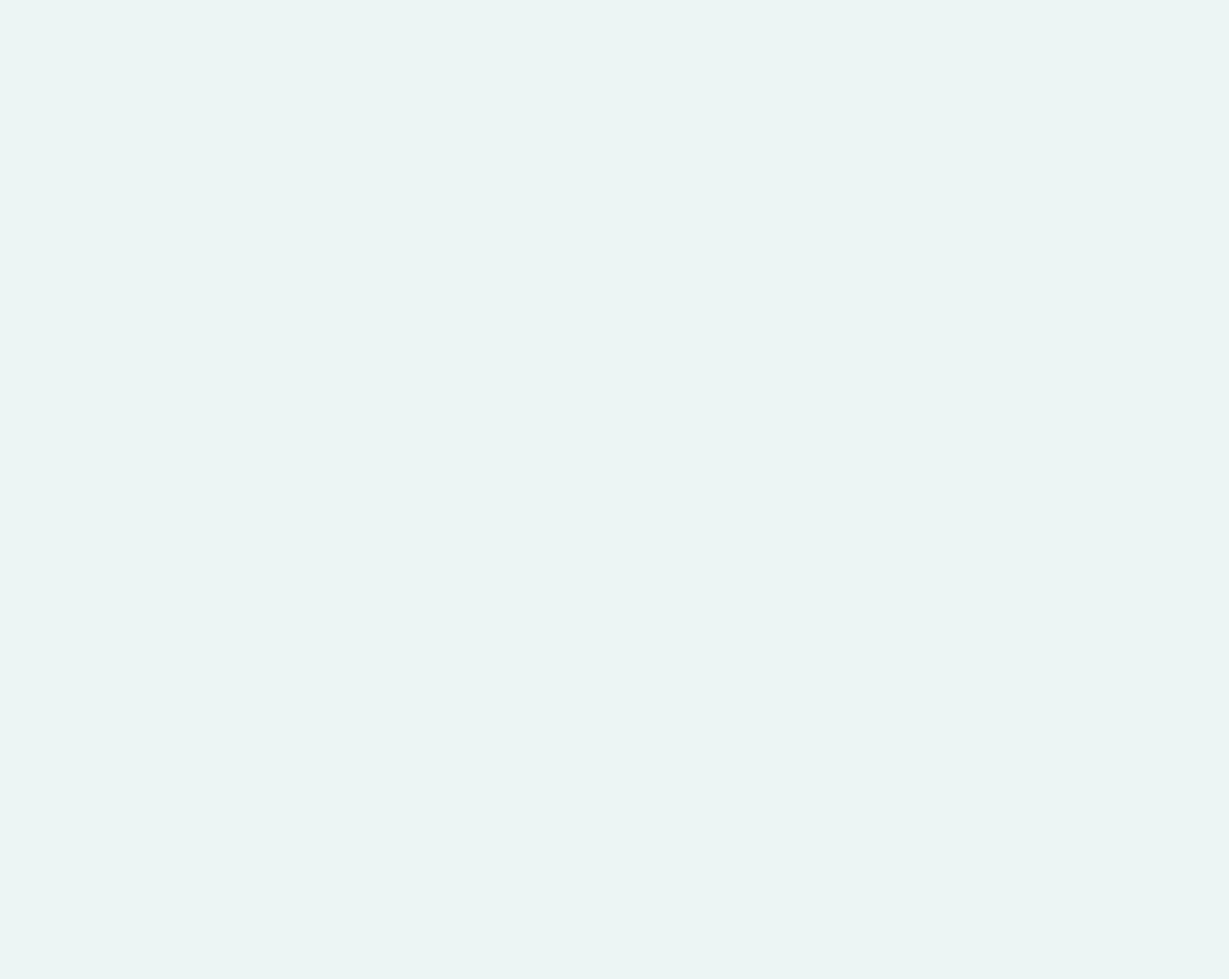
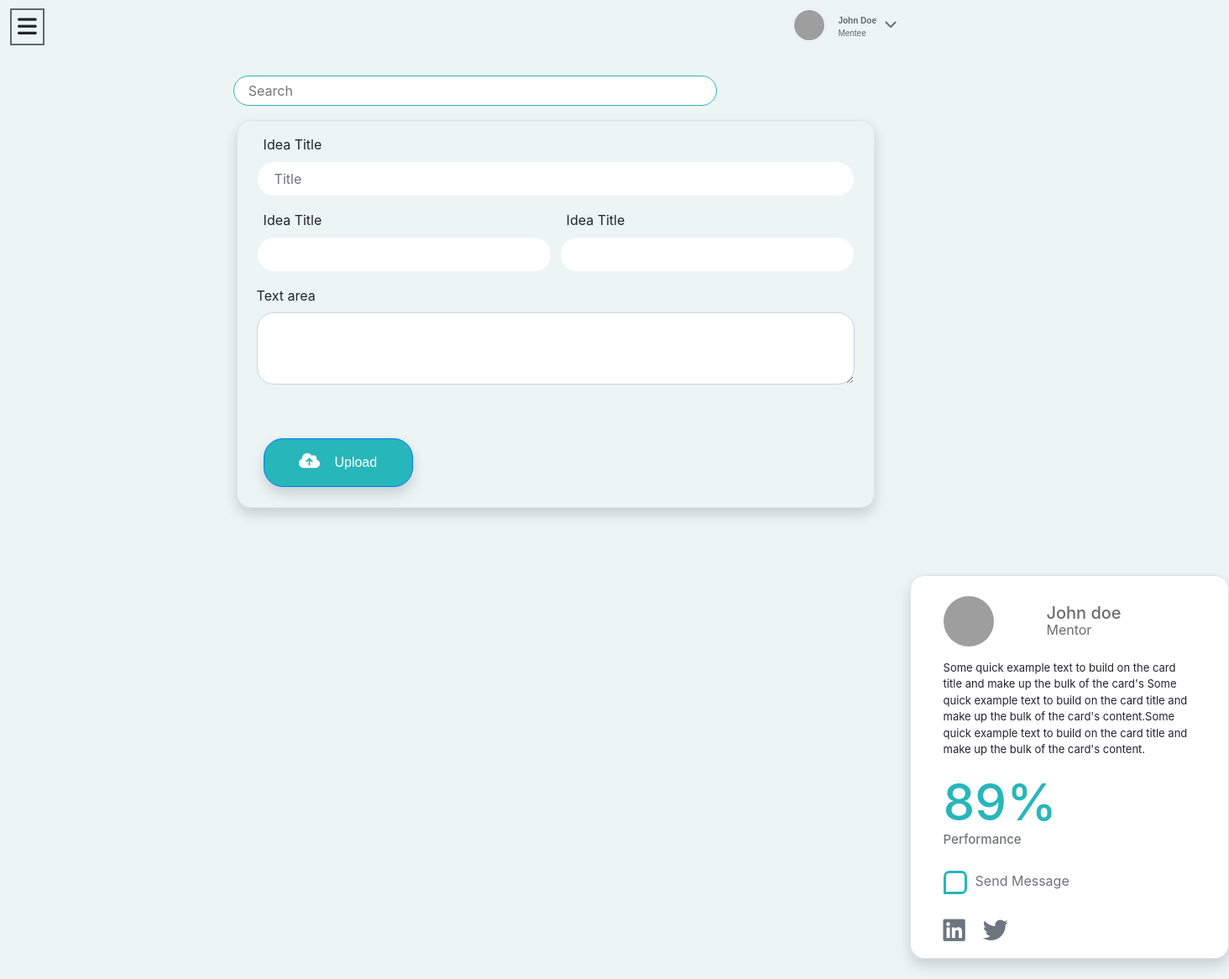
Before and after one commit to ezeugwadavid/ideahub, a React (Create React App) app: page /groups in a window 1280 px wide. Shown: the whole page at 84% size, 1464 px wide, since content can reach past the window. Before the commit the page ends 800 px from the top, so only its background shows below. Built offline with nearby package versions, Linux system fonts and the light colour scheme; grey boxes are pictures that could not be loaded.

Commit message:
groups page in progress

```diff
--- a/src/App.js
+++ b/src/App.js
@@ -3,6 +3,7 @@ import {BrowserRouter as Router, Route } from 'react-router-dom';
 import Dashboard from './components/dashboard/Dashboard';
 import Messages from './components/messages/Messages';
 import Ideas from './components/ideas/Ideas';
+import Groups from './components/groups-addIdea/Groups';
 import './Navigation.css';
 import './App.css';
 
@@ -14,9 +15,9 @@ function App() {
       <Route exact path="/" component={Dashboard} />
       <Route exact path="/messages" component={Messages} />
       <Route exact path="/ideas" component={Ideas} />
-      {/* <Route exact path="/groups" component={Groups} />
-      <Route exact path="/mentors" component={Mentors} />
-      <Route exact path="/settings" component={Settings} /> */}
+       <Route exact path="/groups" component={Groups} />
+      {/* <Route exact path="/mentors" component={Mentors} />
+      <Route exact path="/settings" component={Settings} />  */}
 
 
 
--- /dev/null
+++ b/src/Groups.css
@@ -0,0 +1,56 @@
+.form-content{
+    margin-left: 22%;
+}
+
+.form-group input[type="text"] {
+
+    -webkit-border-radius: 20px;
+    -moz-border-radius: 20px;
+    border-radius: 20px;
+    border: 1px solid #ECF4F4;
+    color: #a0d18c;
+    width: 100%;
+    height: 40px;
+    padding: 20px;
+  }
+
+  .form-group input[type="text"]:focus {
+    outline: none;
+    border: 1px solid #27b6ba;
+    color: black;
+  }
+
+  textarea {
+    -webkit-border-radius: 20px;
+    -moz-border-radius: 20px;
+    border-radius: 20px !important;
+    border: 1px solid #ECF4F4;
+    color: #a0d18c;
+    padding: 20px;
+
+  }
+
+  button{
+    border-radius: 23px !important;
+    font-family: sans-serif !important;
+
+  }
+
+  .btn-primary{
+      background-color: #27b6ba;
+  }
+
+  .fa-cloud-upload-alt{
+      font-size: 20px !important;
+  }
+
+  .add-idea-card{
+      position: relative;
+      left: 70%;
+      top: 20%;
+
+  }
+
+  .add-Idea {
+      height: 70% !important;
+  }
--- a/src/Idea.css
+++ b/src/Idea.css
@@ -1,16 +1,22 @@
 .idea-name{
     position: relative;
-    right: 3.7rem;
+    right: 3.8rem;
+
 }
 
 .submit-date{
     position: relative;
-    left: 1rem;
+    left: 0rem;
 
 }
 
 .small{
     font-size: 13px;
+}
+
+.status{
+    position: relative;
+    right: 7rem;
 }
 
 .badge-primary{
@@ -59,6 +65,11 @@
 
 .border{
     border-radius: 17px;
+
+}
+
+.list-group li{
+    border-color: white;
 }
 
 .idea-desc{
--- a/src/Navigation.css
+++ b/src/Navigation.css
@@ -139,7 +139,7 @@ nav {
   overflow-y: hidden; /* Disable vertical scroll */
 }
 
-input[type="text"] {
+  input[type="search"] {
   position: relative;
   right: 1.2%;
   -webkit-border-radius: 20px;
@@ -152,7 +152,7 @@ input[type="text"] {
   padding: 20px;
 }
 
-input[type="text"]:focus {
+ input[type="search"]:focus {
   outline: none;
   border: 1px solid #27b6ba;
   color: black;
@@ -393,7 +393,7 @@ input[type="text"]:focus {
 
   }
 
-  input[type="text"] {
+  input[type="search"] {
     position: relative;
     top: 70px;
     left: 13%;
@@ -407,7 +407,7 @@ input[type="text"]:focus {
     padding: 17px;
   }
 
-  input[type="text"]:focus {
+  input[type="search"]:focus {
     outline: none;
     border: 1px solid #27b6ba;
     color: black;
@@ -580,7 +580,7 @@ nav {
   overflow-y: hidden; /* Disable vertical scroll */
 }
 
-input[type="text"] {
+input[type="search"] {
   position: relative;
   right: 2%;
   -webkit-border-radius: 20px;
@@ -593,7 +593,7 @@ input[type="text"] {
   padding: 20px;
 }
 
-input[type="text"]:focus {
+input[type="search"]:focus {
   outline: none;
   border: 1px solid #27b6ba;
   color: black;
@@ -833,7 +833,7 @@ input[type="text"]:focus {
 
   }
 
-  input[type="text"] {
+  input[type="search"] {
     position: relative;
     top: 70px;
     left: 13%;
@@ -847,7 +847,7 @@ input[type="text"]:focus {
     padding: 17px;
   }
 
-  input[type="text"]:focus {
+  input[type="search"]:focus {
     outline: none;
     border: 1px solid #27b6ba;
     color: black;
@@ -1804,7 +1804,7 @@ nav {
   overflow-y: hidden; /* Disable vertical scroll */
 }
 
-input[type="text"] {
+input[type="search"] {
   position: relative;
   right: 2%;
   -webkit-border-radius: 20px;
@@ -1817,7 +1817,7 @@ input[type="text"] {
   padding: 20px;
 }
 
-input[type="text"]:focus {
+input[type="search"]:focus {
   outline: none;
   border: 1px solid #27b6ba;
   color: black;
--- a/src/components/dashboard/Navigation.js
+++ b/src/components/dashboard/Navigation.js
@@ -56,7 +56,7 @@ class Navigation extends Component {
             ></i>
           </span>
           <div className="topnav">
-            <input className="search" placeholder="Search" type="text"></input>
+            <input className="search" placeholder="Search" type="search"></input>
 
             <div className="rounded">
               <i className="fa fa-bell" aria-hidden="true"></i>
--- /dev/null
+++ b/src/components/groups-addIdea/GroupContent.js
@@ -0,0 +1,98 @@
+import React, { Component } from 'react'
+
+ class GroupContent extends Component {
+    render() {
+        return (
+            <div className="container form-content">
+                <div className="row">
+                    <div className="col-8 shadow border ">
+                <form className="m-2 mt-3">
+  <div className="form-row">
+  <div className="form-group col-12">
+    <label className="ml-2" for="inputAddress">Idea Title</label>
+    <input type="text" className="form-control" id="inputAddress" placeholder="Title" />
+  </div>
+    <div className="form-group col-md-6">
+      <label className="ml-2" for="inputEmail4">Idea Title</label>
+      <input type="text" className="form-control" id="inputEmail4" />
+    </div>
+    <div className="form-group col-md-6">
+      <label className="ml-2" for="inputPassword4">Idea Title</label>
+      <input type="text" className="form-control" id="inputPassword4" />
+    </div>
+
+    <div className="form-group col-12">
+    <label for="exampleFormControlTextarea1">Text area</label>
+    <textarea className="form-control" id="exampleFormControlTextarea1" rows="3"></textarea>
+  </div>
+
+
+  </div>
+
+
+  <button type="submit" className="btn ml-2 mt-5 w-25  mr-2 p-3 shadow mb-3  btn-primary"> <i className="fas fa-cloud-upload-alt"></i> Upload</button>
+</form>
+</div>
+<div className="col-sm-4 ml-1 right-card add-idea-card   mb-4 shadow  border bg-white">
+
+
+                        <div className="header d-flex mr-3 justify-content-between mb-3">
+                        <img
+                className="photo ml-4 mt-4"
+                src="https://images.pexels.com/photos/220453/pexels-photo-220453.jpeg?auto=compress&cs=tinysrgb&dpr=1&w=200"
+              ></img>
+                            <div className="doe"><h5>John doe</h5><p>Mentor</p></div>
+                        </div>
+
+                        <p className="para-text mx-4">
+              Some quick example text to build on the card title and make up the
+              bulk of the card's <content className="br"></content>
+              Some quick example text to build on the card title and make up the
+              bulk of the card's content.<content className="br"></content>Some
+              quick example text to build on the card title and make up the bulk
+              of the card's content.
+            </p>
+            <h3 className="results mt-3 ml-4">89%</h3>
+            <p className="comment text-muted ml-4">Performance</p>
+
+            <div className="messages   ml-4">
+              <div className="chat"></div>
+              <div className="send">
+                <p className="text-muted">Send Message</p>
+              </div>
+            </div>
+
+            <div className="socials ml-4 mb-3">
+              <div className="linkedin">
+                <i class="fab text-muted icons fa-linkedin"></i>
+              </div>
+              <div className="twitter ml-2">
+                <i class="fab text-muted icons fa-twitter"></i>
+              </div>
+            </div>
+
+
+
+
+
+
+
+
+
+</div>
+
+
+
+</div>
+
+
+
+
+
+            </div>
+        )
+    }
+}
+
+
+export default GroupContent;
--- /dev/null
+++ b/src/components/groups-addIdea/Groups.js
@@ -0,0 +1,17 @@
+import React, { Component } from 'react';
+import Navigation from '../dashboard/Navigation';
+import GroupContent from './GroupContent';
+import '../../Groups.css';
+
+
+export default class Groups extends Component {
+    render() {
+        return (
+            <div>
+            <Navigation />
+            <GroupContent />
+            </div>
+
+        )
+    }
+}
--- a/src/components/ideas/IdeaContent.js
+++ b/src/components/ideas/IdeaContent.js
@@ -18,14 +18,14 @@ import React, { Component } from 'react';
     <span className="text-muted status">status</span>
 
   </li>
-  <li className="list-group-item text-muted d-flex justify-content-between align-items-center">
+  <li className="list-group-item text-muted  d-flex justify-content-between align-items-center">
   #1
   <span className="text-muted ml-5 justify-content-end pr-0  small">Food processing and auto delivery web app</span>
     <span className="text-muted small">12/10/2020</span>
     <span className="badge badge-pill text-white badge-warning">processing</span>
     <span className="text-muted badge badge-primary badge-pill"><span><i className="fas fa-arrow-right"></i></span></span>
   </li>
-  <li className="list-group-item d-flex justify-content-between align-items-center">
+  <li className="list-group-item d-flex  justify-content-between align-items-center">
   #2
     <span className="badge badge-primary badge-pill">1</span>
   </li>
```
Also changed, not shown: 1 other file (tests, documents, lock files or other folders).
